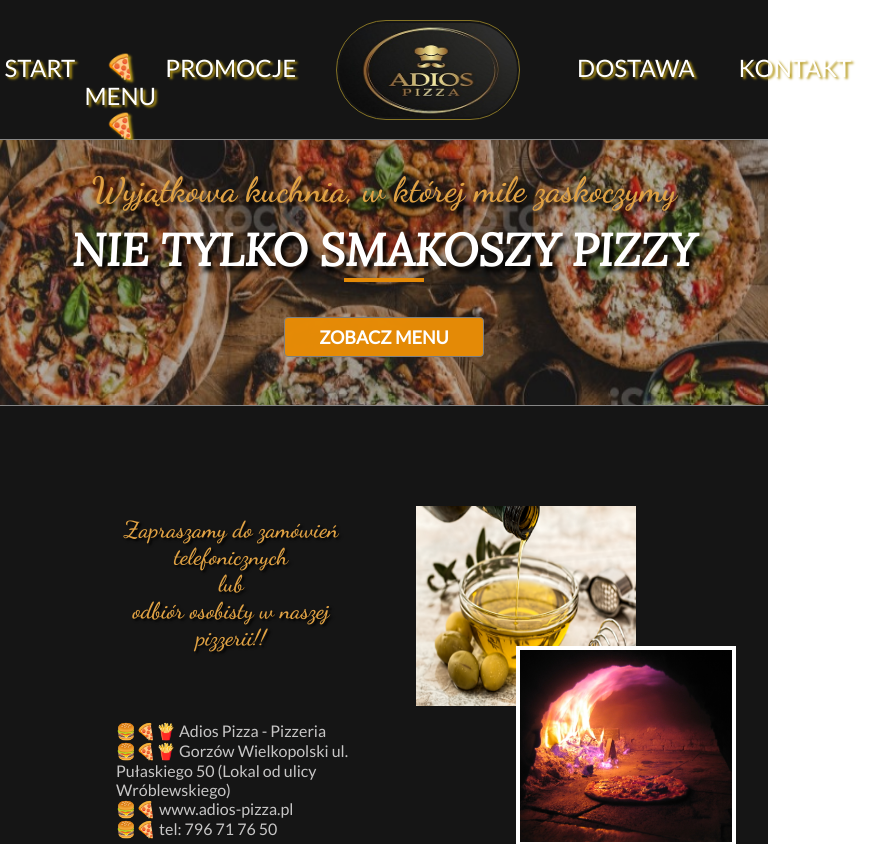
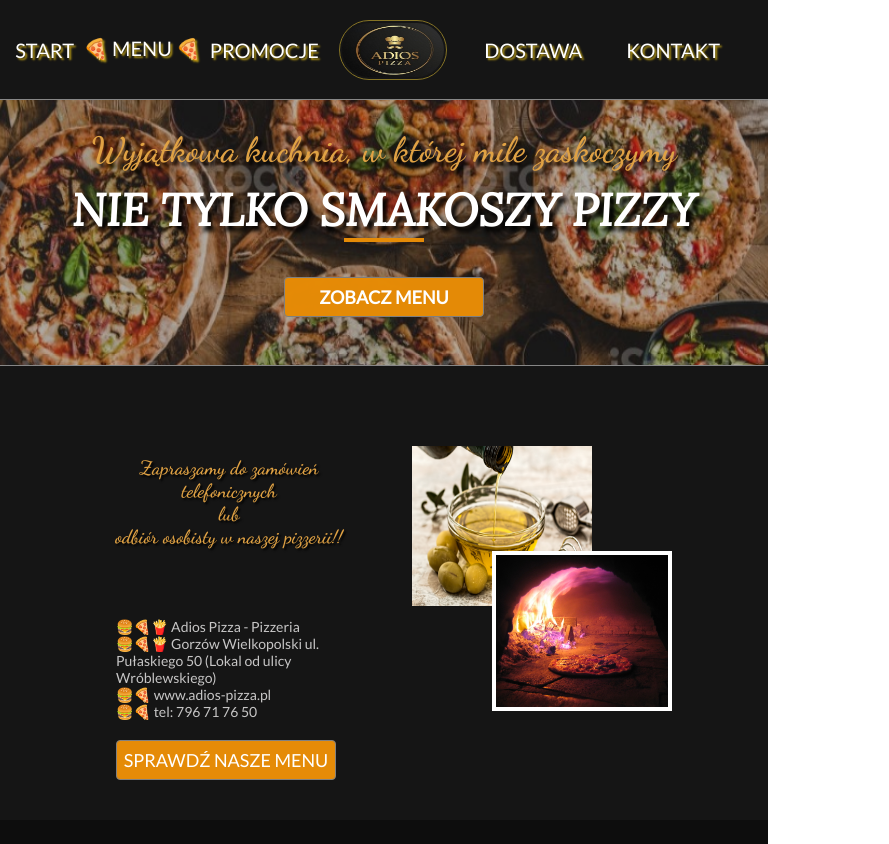
Before and after one commit to lukaszprotosawicki/adios-pizza, a React (Create React App) app: page / in a window 768 px wide. Shown: the top 844 px of the page, 889 px wide, since content can reach past the window. Built offline with nearby package versions, Linux system fonts and the light colour scheme.

Commit message:
add mixed styles media to containerinfo

```diff
--- a/src/components/scss/_containerBody.scss
+++ b/src/components/scss/_containerBody.scss
@@ -356,7 +356,7 @@
   }
 }
 
-@media all and (min-width: 500px) and (max-width: 750px) {
+@media all and (min-width: 650px) and (max-width: 750px) {
   .backgrond-body {
     height: 34.5vw;
     img {
@@ -375,15 +375,15 @@
       }
       .text-kitchen {
         font-family: "Dancing Script", cursive;
-        font-size: 35px;
-        margin-top: 163px;
+        font-size: 30px;
+        margin-top: 193px;
         padding: 10px;
         animation-name: example;
         animation-duration: 2s;
         position: relative;
       }
       .text-pizza {
-        font-size: 45px;
+        font-size: 40px;
         font-weight: 900;
         color: white;
         font-family: "Lora", serif;
@@ -399,9 +399,9 @@
         margin-top: 35px;
         color: white;
         background-color: #e58b07;
-        width: 200px;
-        height: 40px;
-        font-size: 18px;
+        width: 180px;
+        height: 30px;
+        font-size: 16px;
         font-weight: bold;
         border: 1px solid gray;
         border-radius: 4px;
--- a/src/components/scss/_containerInfo.scss
+++ b/src/components/scss/_containerInfo.scss
@@ -1,11 +1,12 @@
 .backgrond-body-info {
   background-color: #151515;
-  height: 640px;
+  height: auto;
   width: 100vw;
   border-bottom: 1px solid rgb(134, 134, 134);
   border-top: 1px solid rgb(134, 134, 134);
   margin: 0 auto;
-  padding-top: 60px;
+  padding-top: 40px;
+  padding-bottom: 40px;
 }
 .backgrond-body-info {
   display: flex;
@@ -14,10 +15,8 @@
     width: 75vw;
     .content-info {
       margin-top: 50px;
-
       display: block;
       color: rgb(199, 198, 198);
-
       .styles-welcome p {
         text-align: center;
         color: rgb(224, 162, 68);
@@ -69,9 +68,49 @@
   }
 }
 
-@media all and (min-width: 600px) and (max-width: 995px) {
+@media all and (min-width: 800px) and (max-width: 995px) {
   .backgrond-body-info {
+    padding-top: 20px;
+    padding-bottom: 30px;
     .content-position {
+      .content-info {
+        margin-top: 50px;
+
+        display: block;
+        color: rgb(199, 198, 198);
+
+        .styles-welcome p {
+          text-align: center;
+          color: rgb(224, 162, 68);
+          text-shadow: black 0.1em 0.1em 0.1em;
+          font-size: 2.5vw;
+          font-family: "Dancing Script", cursive;
+        }
+        .styles-contact {
+          margin-top: 70px;
+          padding-left: 20px;
+          font-size: 14px;
+          .styles-contact p {
+            font-family: "Lora", serif;
+          }
+        }
+        button {
+          margin-top: 20px;
+          color: white;
+          background-color: #e58b07;
+          width: 220px;
+          height: 40px;
+          font-size: 18px;
+          margin-left: 20px;
+          border: 1px solid gray;
+          border-radius: 4px;
+        }
+        button:hover {
+          cursor: pointer;
+          background-color: #a56504;
+          transition: 0.4s;
+        }
+      }
       .content-gallery {
         padding-left: 50px;
         display: flex;
@@ -84,7 +123,7 @@
         .background-info-img2 {
           height: 200px;
           width: 220px;
-          margin-top: 140px;
+          margin-top: 130px;
           margin-left: -120px;
           border: 4px solid white;
         }
@@ -92,3 +131,89 @@
     }
   }
 }
+
+@media all and (min-width: 700px) and (max-width: 800px) {
+  .backgrond-body-info {
+    .content-position {
+      .content-info {
+        margin-top: 50px;
+
+        display: block;
+        color: rgb(199, 198, 198);
+
+        .styles-welcome p {
+          text-align: center;
+          color: rgb(224, 162, 68);
+          text-shadow: black 0.1em 0.1em 0.1em;
+          font-size: 2.5vw;
+          font-family: "Dancing Script", cursive;
+        }
+        .styles-contact {
+          margin-top: 70px;
+          padding-left: 20px;
+          font-size: 14px;
+          .styles-contact p {
+            font-family: "Lora", serif;
+          }
+        }
+        button {
+          margin-top: 20px;
+          color: white;
+          background-color: #e58b07;
+          width: 220px;
+          height: 40px;
+          font-size: 18px;
+          margin-left: 20px;
+          border: 1px solid gray;
+          border-radius: 4px;
+        }
+        button:hover {
+          cursor: pointer;
+          background-color: #a56504;
+          transition: 0.4s;
+        }
+      }
+      .content-gallery {
+        padding-left: 50px;
+        display: flex;
+        position: relative;
+        margin-top: 40px;
+        .background-info-img1 {
+          height: 160px;
+          width: 180px;
+        }
+        .background-info-img2 {
+          height: 160px;
+          width: 180px;
+          margin-top: 105px;
+          margin-left: -100px;
+          border: 4px solid white;
+        }
+      }
+    }
+  }
+}
+
+@media all and (min-width: 600px) and (max-width: 700px) {
+  .backgrond-body-info {
+    .content-position {
+      .content-gallery {
+        padding-left: 50px;
+        display: flex;
+        position: relative;
+        margin-top: 40px;
+        .background-info-img1 {
+          height: 120px;
+          width: 140px;
+        }
+        .background-info-img2 {
+          height: 120px;
+          width: 140px;
+          margin-top: 80px;
+          margin-left: -74px;
+          border: 4px solid white;
+        }
+      }
+    }
+  }
+}
--- a/src/components/scss/_mainPages.scss
+++ b/src/components/scss/_mainPages.scss
@@ -2,7 +2,6 @@
   background-color: #151515;
   width: 100vw;
   height: 140px;
-
   border-bottom: 1px solid rgb(134, 134, 134);
   .ui_container {
     color: white;
@@ -31,9 +30,8 @@
       }
       .navigation-right {
         margin: 40px 2vw;
-        display: block;
         font-size: 24px;
-        display: flex;
+
         li {
           display: inline-block;
           list-style: none;
@@ -59,3 +57,120 @@
     }
   }
 }
+@media all and (min-width: 750px) and (max-width: 995px) {
+  .page-header {
+    background-color: #151515;
+    width: 100vw;
+    height: 100px;
+    border-bottom: 1px solid rgb(134, 134, 134);
+    .ui_container {
+      color: white;
+      text-decoration: none;
+      text-align: center;
+
+      .navigation {
+        display: inline-flex;
+        .navigation-left {
+          margin: 25px 2vw 40px 0;
+          font-size: 20px;
+          li {
+            list-style: none;
+            margin: 13px 0.6vw;
+            text-shadow: rgb(180, 151, 21) 0.1em 0.1em 0.1em;
+          }
+          .nav-menu {
+            margin-top: 11px;
+          }
+          li:hover {
+            cursor: pointer;
+            color: rgb(209, 105, 45);
+            transition: 0.5s;
+          }
+        }
+        .navigation-right {
+          margin: 25px 2vw;
+          font-size: 20px;
+          li {
+            list-style: none;
+            margin: 10px;
+            padding: 3px 12px;
+            text-shadow: rgb(180, 151, 21) 0.1em 0.1em 0.1em;
+          }
+          li:hover {
+            cursor: pointer;
+            color: rgb(209, 105, 45);
+            transition: 0.5s;
+          }
+        }
+        a {
+          img {
+            border: 1px solid #857325;
+            border-radius: 90px;
+            padding: 2px;
+            height: 60px;
+            margin: 20px 0;
+          }
+        }
+      }
+    }
+  }
+}
+
+@media all and (min-width: 600px) and (max-width: 750px) {
+  .page-header {
+    background-color: #151515;
+    width: 100vw;
+    height: 60px;
+    border-bottom: 1px solid rgb(134, 134, 134);
+    .ui_container {
+      color: white;
+      text-decoration: none;
+      text-align: center;
+
+      .navigation {
+        display: inline-flex;
+        .navigation-left {
+          margin: 5px 0 40px 0;
+          font-size: 20px;
+          li {
+            list-style: none;
+            margin: 13px 0.6vw;
+            text-shadow: rgb(180, 151, 21) 0.1em 0.1em 0.1em;
+          }
+          .nav-menu {
+            margin-top: 11px;
+          }
+          li:hover {
+            cursor: pointer;
+            color: rgb(209, 105, 45);
+            transition: 0.5s;
+          }
+        }
+        .navigation-right {
+          margin: 5px 0;
+          font-size: 20px;
+          li {
+            list-style: none;
+            margin: 10px;
+            padding: 3px;
+            text-shadow: rgb(180, 151, 21) 0.1em 0.1em 0.1em;
+          }
+          li:hover {
+            cursor: pointer;
+            color: rgb(209, 105, 45);
+            transition: 0.5s;
+          }
+        }
+        a {
+          img {
+            display: none;
+            // position: absolute;
+            // top: 0;
+            // left: 0;
+            // height: 40px;
+          }
+        }
+      }
+    }
+  }
+}
```
